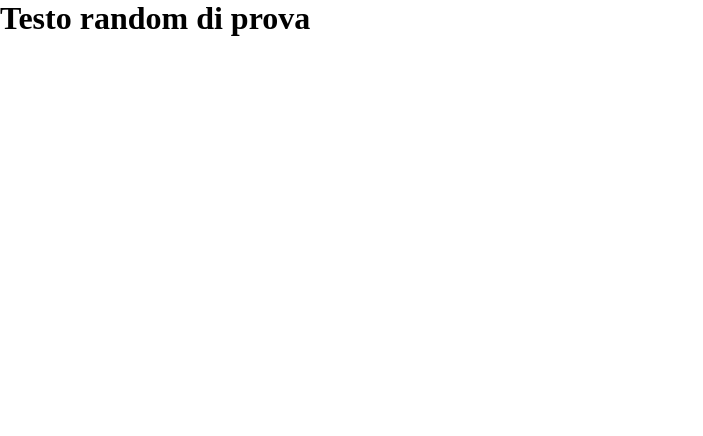
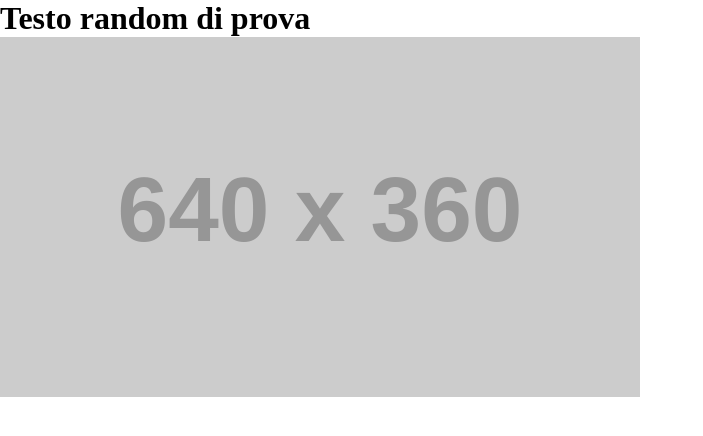
Before and after one commit to RubaCodes/vue-hello, a plain HTML site: page index.html in a window 1280 px wide. Shown: the whole page, without its empty margins (0-703 px from the left). Drawn offline with nearby package versions, Linux system fonts and the light colour scheme; placeholder pictures from the web are drawn by us.

Commit message:
aggiunta immagine da data con bind

```diff
--- a/index.html
+++ b/index.html
@@ -6,7 +6,6 @@
     <meta name="viewport" content="width=device-width, initial-scale=1.0" />
     <!-- Vue Cdn -->
     <script src="https://cdn.jsdelivr.net/npm/vue@2/dist/vue.js"></script>
-
     <!-- my style -->
     <link rel="stylesheet" href="css/style.css" />
     <title>Document</title>
@@ -14,7 +13,7 @@
   <body>
     <div id="app">
       <h1>{{text}}</h1>
-      <img src="img" alt="" />
+      <img :src="source" alt="random image from the internet" />
     </div>
 
     <!-- my script  -->
--- a/js/main.js
+++ b/js/main.js
@@ -1,7 +1,8 @@
 const app = new Vue({
   el: '#app',
   data: {
-    source: '',
+    source: 'http://via.placeholder.com/640x360',
     text: 'Testo random di prova',
+    alt: 'random image from the internet',
   },
 });
```
